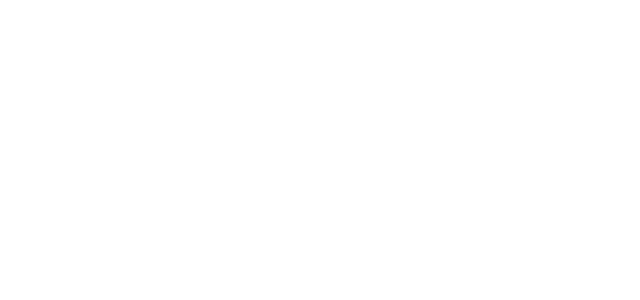
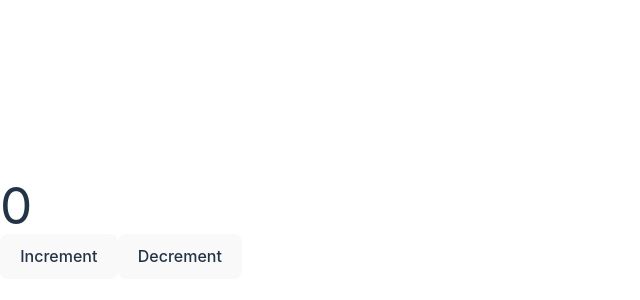
Before and after one commit to JubaStriker/react-redux, a React (Vite) app: page / in a window 1280 px wide. Shown: the part 172-472 px from the top of the page, without its empty margins (0-640 px from the left). Built offline with nearby package versions, Linux system fonts and the light colour scheme.

Commit message:
Reducer initiated

```diff
--- a/src/App.tsx
+++ b/src/App.tsx
@@ -1,13 +1,11 @@
-import { useState } from 'react'
+import UseReducerExample from "./components/UseReducerExample"
 
 function App() {
-  const [count, setCount] = useState(0)
-
   return (
     <>
-
+     <UseReducerExample/>
     </>
   )
 }
 
-export default App
+export default App;
--- /dev/null
+++ b/src/components/UseReducerExample.tsx
@@ -0,0 +1,33 @@
+import { useReducer } from 'react'
+
+const initialState = { count: 0 }
+
+const reducer = (currentState: { count: number }, action: { type: unknown }) => {
+  switch (action.type) {
+    case "increment":
+      return { count: currentState.count + 1 }
+
+    case "decrement":
+      return { count: currentState.count - 1 }
+
+    default:
+      return currentState;
+  }
+
+}
+
+const UseReducerExample = () => {
+
+  const [state, dispatch] = useReducer(reducer, initialState)
+  console.log(state)
+
+  return (
+    <div>
+      <h1>{state.count}</h1>
+      <button className='btn mr-3' onClick={() => dispatch({ type: 'increment' })}>Increment</button>
+      <button onClick={() => dispatch({ type: 'decrement' })}>Decrement</button>
+    </div>
+  );
+};
+
+export default UseReducerExample;
--- a/src/index.css
+++ b/src/index.css
@@ -1,14 +1,11 @@
 @tailwind base;
 @tailwind components;
 @tailwind utilities;
+
 :root {
   font-family: Inter, system-ui, Avenir, Helvetica, Arial, sans-serif;
   line-height: 1.5;
   font-weight: 400;
-
-  color-scheme: light dark;
-  color: rgba(255, 255, 255, 0.87);
-
 
   font-synthesis: none;
   text-rendering: optimizeLegibility;
@@ -45,7 +42,7 @@
   font-size: 1em;
   font-weight: 500;
   font-family: inherit;
-  background-color: #1a1a1a;
+  background-color: #2a7089;
   cursor: pointer;
   transition: border-color 0.25s;
 }
```
